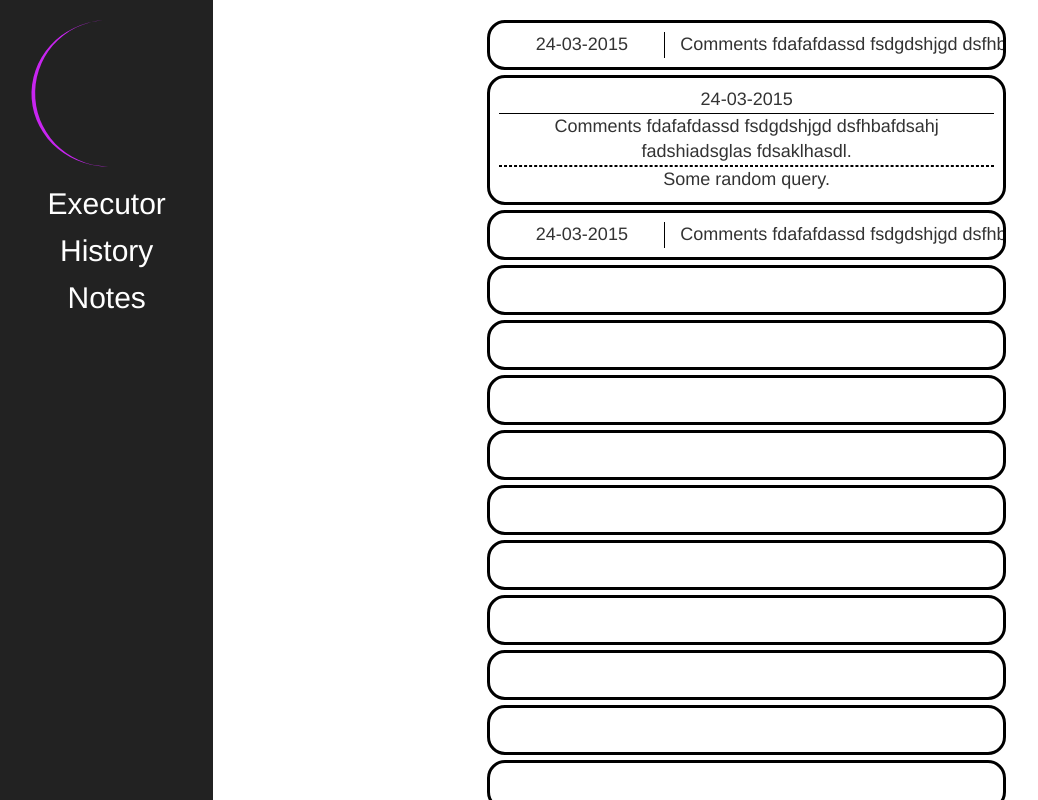
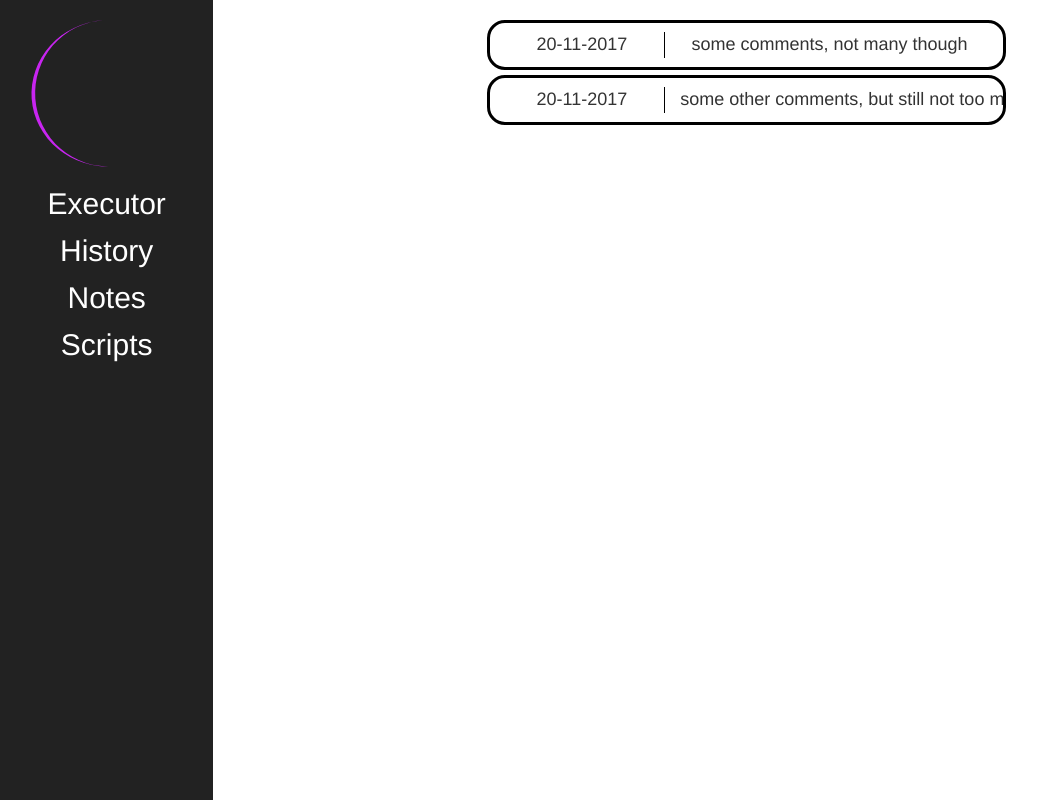
Before and after one commit to doleaa/thirdYearProject, a React (Create React App) app in the folder frontEnd/src/sql-interface-frontend/: page / in a window 1280 px wide. Both pictures are taken after a click on the element "History". Shown: the top 800 px of the page, without its empty margins (0-1038 px from the left). Built offline with nearby package versions, Linux system fonts and the light colour scheme.

Commit message:
Execution List Components and Initial Logic

```diff
--- a/frontEnd/src/sql-interface-frontend/src/components/activityView/ActivityView.js
+++ b/frontEnd/src/sql-interface-frontend/src/components/activityView/ActivityView.js
@@ -4,6 +4,7 @@ import PropTypes from 'prop-types'
 import History from './../history/History'
 import Notes from './../notes/Notes'
 import Executor from './../executor/Executor'
+import Scripts from './../scripts/Scripts'
 import './ActivityView.css'
 
 const mapStateToProps = state => {
@@ -18,6 +19,8 @@ const DisconnectedActivityView = ({ mode }) => {
 
     if (mode === "NOTES") { return ( <Notes/> ) }
 
+    if (mode === "SCRIPTS") { return ( <Scripts/> ) }
+
     return ( <Executor/> )
 }
 
--- a/frontEnd/src/sql-interface-frontend/src/components/execution/Execution.js
+++ b/frontEnd/src/sql-interface-frontend/src/components/execution/Execution.js
@@ -2,38 +2,36 @@ import React from 'react'
 import PropTypes from 'prop-types'
 import './Execution.css'
 
-const Execution = ({ isInPreview, date, comments, query }) => {
+const Execution = ({ isInPreview, date, comments, query, changePreviewState }) => {
 
     if ( isInPreview ) {
         return (
-            <div className="row execution">
+            <div
+            className="row execution"
+            onClick = {() => changePreviewState()}
+            >
                 <div className="col-md-4 execution-date">
-                    {date}
+                    { date }
                 </div>
                 <div className="col-md-8 comments-preview">
-                    {comments}
+                    { comments }
                 </div>
             </div>
         )
     } else {
         return (
-            <div className="row execution">
-                <div
-                className="col-md-12 execution-date"
-                onClick = {() => { this.props.isInPreview = !this.props.isInPreview }}
-                >
-                    {date}
+            <div
+            className="row execution"
+            onClick = {() => changePreviewState()}
+            >
+                <div className="col-md-12 execution-date">
+                    { date }
                 </div>
-                <div
-                className="col-md-12 comments"
-                onClick = {() => { this.props.isInPreview = !this.props.isInPreview }}
-                >
-                    {comments}
+                <div className="col-md-12 comments">
+                    { comments }
                 </div>
                 <div className="col-md-12 query">
-                </div>
-                <div className="col-md-12 query">
-                    {query}
+                    { query }
                 </div>
             </div>
         )
@@ -41,7 +39,10 @@ const Execution = ({ isInPreview, date, comments, query }) => {
 }
 
 Execution.propTypes = {
-    isInPreview: PropTypes.bool
+    isInPreview: PropTypes.bool,
+    date: PropTypes.string,
+    query: PropTypes.string,
+    changePreviewState: PropTypes.func
 }
 
 export default Execution
--- a/frontEnd/src/sql-interface-frontend/src/components/executionList/ExecutionList.js
+++ b/frontEnd/src/sql-interface-frontend/src/components/executionList/ExecutionList.js
@@ -1,85 +1,42 @@
 import React from 'react'
+import PropTypes from 'prop-types'
+import { connect } from 'react-redux'
 import './ExecutionList.css'
 import Execution from './../execution/Execution'
+import { changePreviewState }from './../../actions'
 
-const ExecutionList = () => (
+const mapStateToProps = state => {
+    return {
+        executionList: state.history.executionsList
+    }
+}
+
+const mapDispatchToProps = dispatch => {
+    return {
+        changeState: id => { dispatch(changePreviewState(id)) }
+    }
+}
+
+const DisconnectedExecutionList = ({ executionList, changeState }) => (
     <div className="col-md-12">
-        <div className="row execution">
-            <div className="col-md-4 execution-date">
-                24-03-2015
-            </div>
-            <div className="col-md-8 comments-preview">
-                Comments fdafafdassd fsdgdshjgd dsfhbafdsahj fadshiadsglas fdsaklhasdl.
-            </div>
-        </div>
-        <div className="row execution">
-            <div className="col-md-12 execution-date">
-                24-03-2015
-            </div>
-            <div className="col-md-12 comments">
-                Comments fdafafdassd fsdgdshjgd dsfhbafdsahj fadshiadsglas fdsaklhasdl.
-            </div>
-            <div className="col-md-12 query">
-            </div>
-            <div className="col-md-12 query">
-                Some random query.
-            </div>
-        </div>
-        <Execution
-            isInPreview = { true }
-            date = "24-03-2015"
-            comments = "Comments fdafafdassd fsdgdshjgd dsfhbafdsahj fadshiadsglas fdsaklhasdl."
-            query = "Some random query."
-        />
-        <div className="execution">
-        </div>
-        <div className="execution">
-        </div>
-        <div className="execution">
-        </div>
-        <div className="execution">
-        </div>
-        <div className="execution">
-        </div>
-        <div className="execution">
-        </div>
-        <div className="execution">
-        </div>
-        <div className="execution">
-        </div>
-        <div className="execution">
-        </div>
-        <div className="execution">
-        </div>
-        <div className="execution">
-        </div>
-        <div className="execution">
-        </div>
-        <div className="execution">
-        </div>
-        <div className="execution">
-        </div>
-        <div className="execution">
-        </div>
-        <div className="execution">
-        </div>
-        <div className="execution">
-        </div>
-        <div className="execution">
-        </div>
-        <div className="execution">
-        </div>
-        <div className="execution">
-        </div>
-        <div className="execution">
-        </div>
-        <div className="execution">
-        </div>
-        <div className="execution">
-        </div>
-        <div className="execution">
-        </div>
+        {executionList.map(item => (
+            <Execution
+                key = { item.id }
+                isInPreview = { item.isInPreview }
+                date = { item.date }
+                comments = { item.comments }
+                query = { item.query }
+                changePreviewState = { () => changeState(item.id) }
+            />
+        ))}
     </div>
 )
 
+DisconnectedExecutionList.propTypes = {
+    executionList: PropTypes.array,
+    changePreviewState: PropTypes.func
+}
+
+const ExecutionList = connect(mapStateToProps, mapDispatchToProps)(DisconnectedExecutionList)
+
 export default ExecutionList
--- a/frontEnd/src/sql-interface-frontend/src/components/menu/Menu.js
+++ b/frontEnd/src/sql-interface-frontend/src/components/menu/Menu.js
@@ -33,6 +33,10 @@ const DisconnectedMenu = ({ setMode }) => (
                 name="Notes"
                 onMenuItemClick={() => setMode("NOTES")}
             />
+            <MenuItem
+                name="Scripts"
+                onMenuItemClick={() => setMode("SCRIPTS")}
+            />
         </div>
     </div>
 )
--- /dev/null
+++ b/frontEnd/src/sql-interface-frontend/src/components/scripts/Scripts.js
@@ -0,0 +1,10 @@
+import React from 'react'
+import './Scripts.css'
+
+const Scripts = () => (
+    <div className="col-md-10 ContainerView">
+        SCRIPTS. Continue by editing <code>src/App.js</code>.
+    </div>
+)
+
+export default Scripts
--- a/frontEnd/src/sql-interface-frontend/src/reducers/execution.js
+++ b/frontEnd/src/sql-interface-frontend/src/reducers/execution.js
@@ -5,7 +5,7 @@ const initialState = {
 }
 
 const execution = (state = initialState, action) => {
-    switch(action.type) {
+    switch (action.type) {
         case "SET_QUERY":
             return Object.assign({}, state, {
                 query: action.query
--- /dev/null
+++ b/frontEnd/src/sql-interface-frontend/src/reducers/history.js
@@ -0,0 +1,44 @@
+const mockedExecutions = [
+    {
+        id: 1,
+        comments: "some comments, not many though",
+        date: "20-11-2017",
+        query: "create table book;",
+        isInPreview: true
+    },
+    {
+            id: 2,
+            comments: "some other comments, but still not too many",
+            date: "20-11-2017",
+            query: "drop table table book;",
+            isInPreview: true
+    }
+]
+
+const initialState = {
+    executionsList: mockedExecutions
+}
+
+const history = ( state = initialState, action ) => {
+    switch (action.type) {
+        case "CHANGE_PREVIEW_STATE":
+            const executionId = action.executionId
+
+            const newExecutionList = state.executionsList.map((execution) => {
+                if (execution.id === executionId) {
+                    execution.isInPreview = !execution.isInPreview
+                    return execution
+                } else {
+                    return execution
+                }
+            })
+
+            return {
+                executionsList: newExecutionList
+            }
+        default:
+            return state
+    }
+}
+
+export default history
--- a/frontEnd/src/sql-interface-frontend/src/reducers/index.js
+++ b/frontEnd/src/sql-interface-frontend/src/reducers/index.js
@@ -1,7 +1,8 @@
 import { combineReducers } from 'redux'
 import mode from './mode'
 import execution from './execution'
+import history from './history'
 
-const sqlInterfaceApp = combineReducers({ mode, execution })
+const sqlInterfaceApp = combineReducers({ mode, execution, history })
 
 export default sqlInterfaceApp
```
Also changed, not shown: frontEnd/src/sql-interface-frontend/src/components/scripts/Scripts.css (added).
